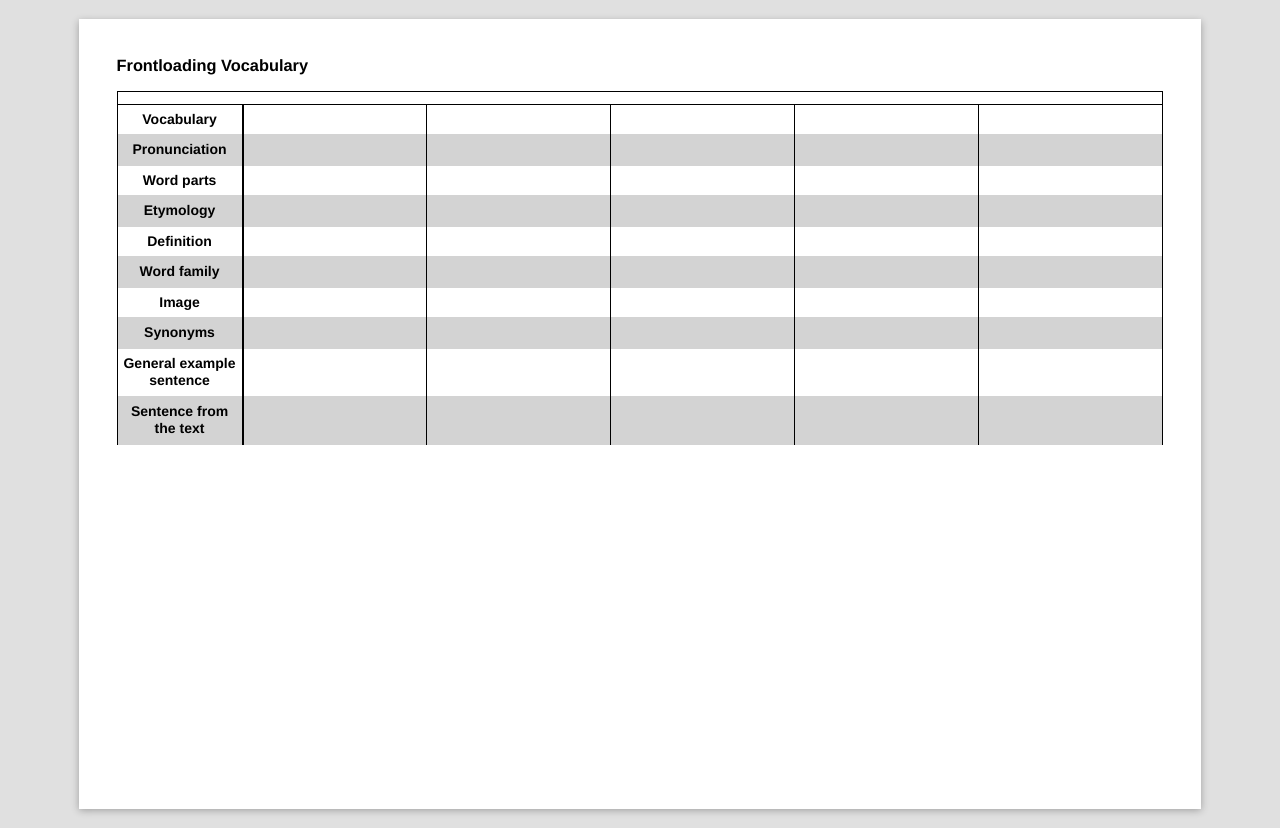
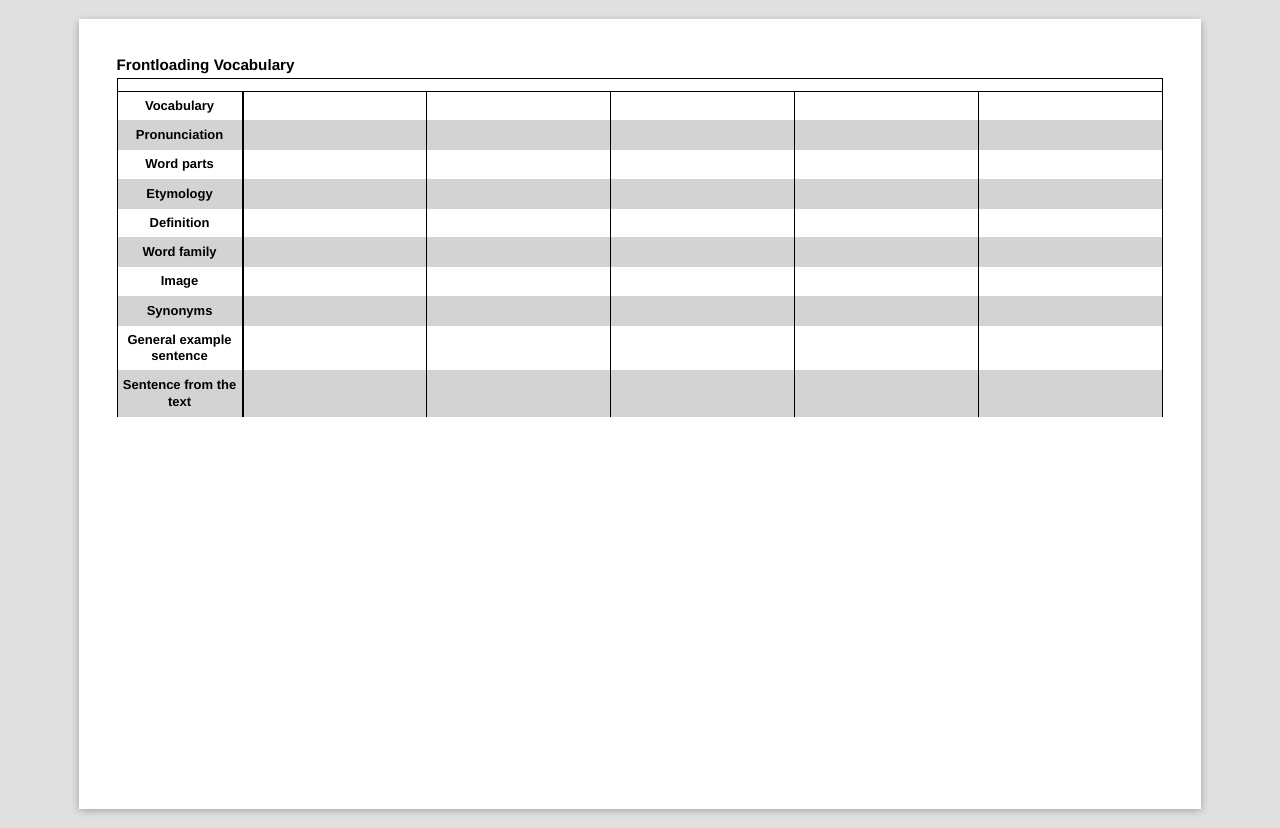
Before and after one commit to Cybot101/emc_literacy_frontloading_db, a Django app: template frontloading/templates/frontloading/document_pdf.html in a window 1280 px wide. Run offline with Django 3.2, Linux system fonts and the light colour scheme; the template is opened without the code that fills it, so the values that code supplies are empty.

Commit message:
Adjust pdf padding and font size

```diff
--- a/frontloading/templates/frontloading/document_pdf.html
+++ b/frontloading/templates/frontloading/document_pdf.html
@@ -66,6 +66,7 @@
 
         h3 {
             margin-top: 0px;
+            margin-bottom: 5px;
         }
 
         img{
@@ -92,7 +93,7 @@
         }
 
         body {
-            font-size: 14px;
+            font-size: 13px;
             font-family: Helvetica, Arial, sans-serif;
             line-height: 125%;
         }
```
